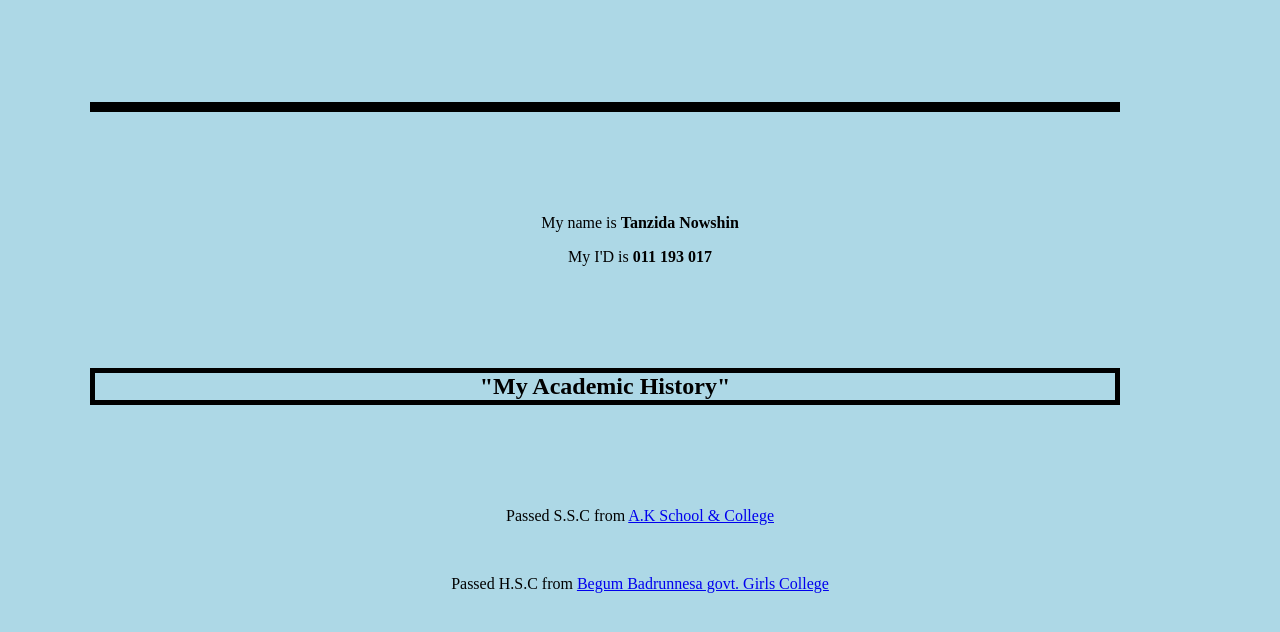
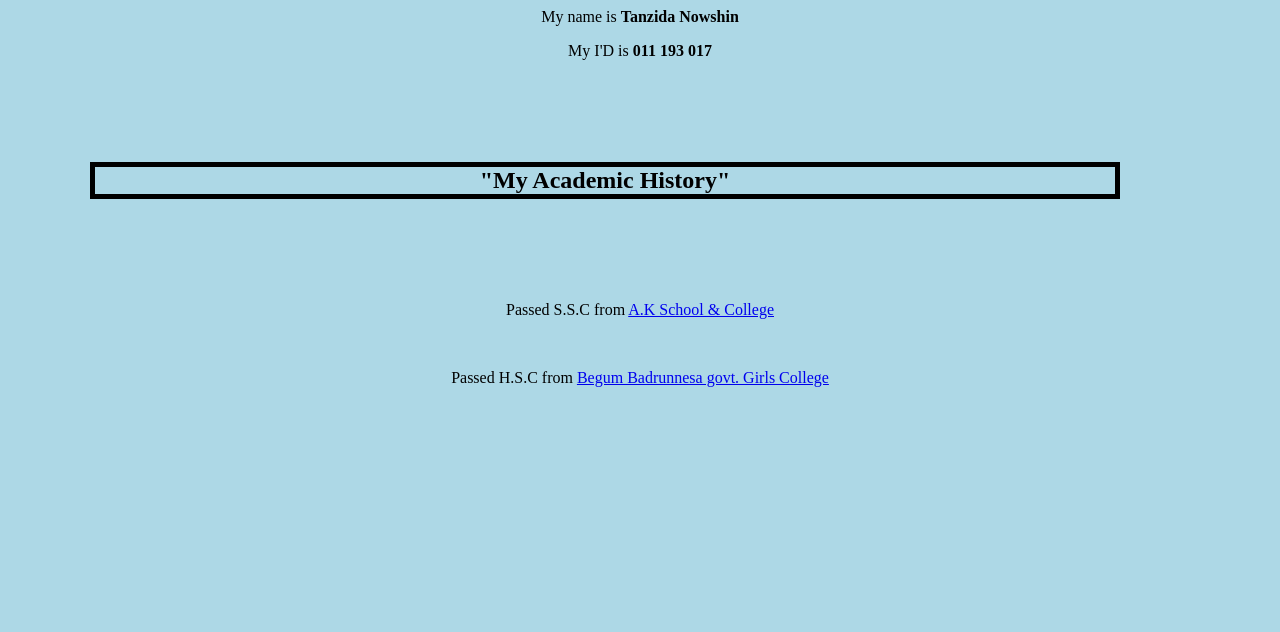
Before and after one commit to nowshin9999/nowshin9999.github.io, a plain HTML site: page project.html in a window 1280 px wide. Drawn offline with Linux system fonts and the light colour scheme.

Commit message:
Update project.html

```diff
--- a/project.html
+++ b/project.html
@@ -6,15 +6,6 @@
     h1,h2,p{
       text-align:center;
       color:black;}
-  </style>
-    <style>
-    h1{
-      border: 5px solid black;
-      margin-top: 102px;
-      margin-bottom: 102px;
-      margin-right: 152px;
-      margin-left:82px;
-    }
   </style>
   <style>
 body {
```
